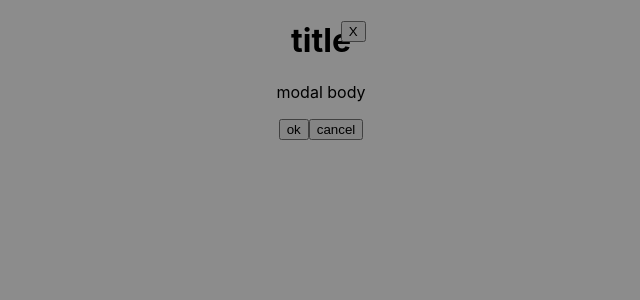
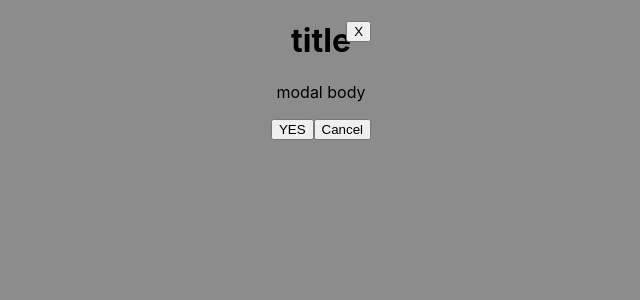
Before and after one commit to pesto-students/deep-dive-nishammahsin, a React (Create React App) app in the folder react-exercises/modal-react/: page / in a window 1280 px wide. Shown: the top 300 px of the page, without its empty margins (319-959 px from the left). Built offline with nearby package versions, Linux system fonts and the light colour scheme.

Commit message:
Support footer button props
Supporting okButtonProps and cancelButtonProps

```diff
--- a/react-exercises/modal-react/src/App.js
+++ b/react-exercises/modal-react/src/App.js
@@ -6,7 +6,21 @@ import { Modal } from './Components/Modal';
 function App() {
   return (
     <div className="App">
-      <Modal title={<h1>title</h1>} okText="ok" cancelText={'cancel'}>
+      <Modal
+        title={<h1>title</h1>}
+        okText="YES"
+        cancelText="Cancel"
+        okButtonProps={{
+          onClick: () => {
+            console.log('clicked ok');
+          },
+        }}
+        cancelButtonProps={{
+          onClick: () => {
+            console.log('clicked cancel');
+          },
+        }}
+      >
         <p>modal body</p>
       </Modal>
     </div>
--- a/react-exercises/modal-react/src/Components/Modal/index.js
+++ b/react-exercises/modal-react/src/Components/Modal/index.js
@@ -21,8 +21,8 @@ const Modal = (props) => {
       props.footer
     ) : (
       <div className="modal-footer">
-        <button>{props.okText}</button>
-        <button>{props.cancelText}</button>
+        <button {...props.okButtonProps}>{props.okText}</button>
+        <button {...props.cancelButtonProps}>{props.cancelText}</button>
       </div>
     );
 
@@ -61,6 +61,8 @@ Modal.propTypes = {
   closable: PropTypes.bool,
   okText: PropTypes.string,
   cancelText: PropTypes.string,
+  okButtonProps: PropTypes.object,
+  cancelButtonProps: PropTypes.object,
 };
 
 export { Modal };
--- a/react-exercises/modal-react/src/Components/Modal/styles.scss
+++ b/react-exercises/modal-react/src/Components/Modal/styles.scss
@@ -14,7 +14,6 @@
     right: 0;
     bottom: 0;
     left: 0;
-    z-index: 1000;
     height: 100%;
     background-color: $modal-backdrop;
   }
```
